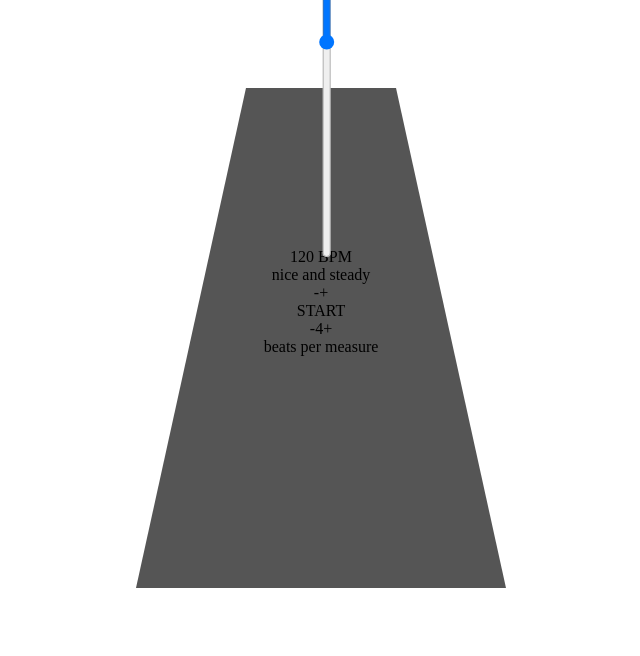
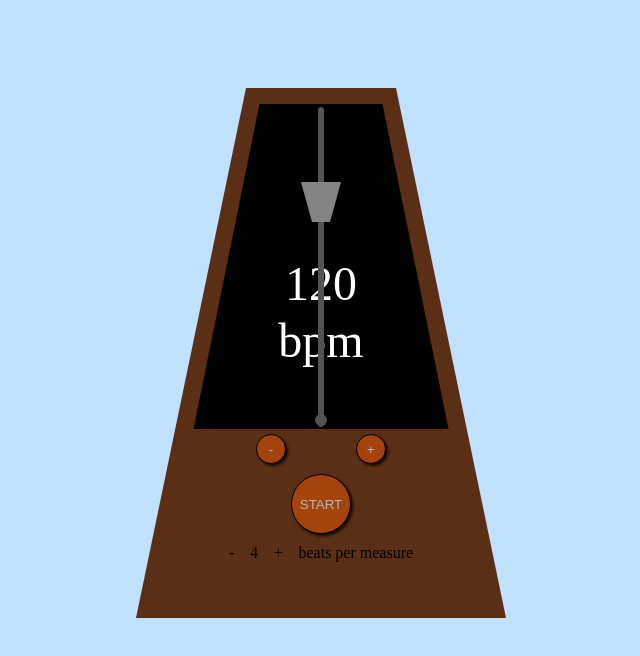
Before and after one commit to yavorkoen/metronome, a plain HTML site: page index.html in a window 1280 px wide. Shown: the whole page, without its empty margins (319-959 px from the left). Drawn offline with Linux system fonts and the light colour scheme.

Commit message:
add more styles

```diff
--- a/index.html
+++ b/index.html
@@ -14,20 +14,22 @@
             <input class="tempo-slider" type="range" min="40" max="340" value="120" step="1">
             <div class="bpm-display">
                 <span class="tempo">120</span>
-                <span class="bpm">BPM</span>
+                <span class="bpm">bpm</span>
             </div>
-            <div class="tempo-text">nice and steady</div>
+            <div class="circle"></div>
             <div class="tempo-settings">
-                <div class="adjust-tempo decrease-tempo">-</div>
-                <div class="adjust-tempo increase-tempo">+</div>
+                <button accesskey="-" class="adjust-tempo decrease-tempo">-</button>
+                <button class="adjust-tempo increase-tempo">+</button>
             </div>
-            <div class="start-stop-btn">START</div>
+            <button class="start-stop-btn">START</button>
+
             <div class="measures">
                 <div class="adjust-beats decrease-beats">-</div>
                 <div class="measure-count">4</div>
                 <div class="adjust-beats increase-beats">+</div>
+                <div class="measures-text">beats per measure</div>
             </div>
-            <div class="measures-text">beats per measure</div>
+
             <!-- <div class="note-length-settings">
                 <select name="note-length" id="note-length" class="note-length">
                     <option value="quarter">quarter</option>
@@ -39,7 +41,9 @@
             </div> -->
         </div>
     </div>
-    <div class="metronome-border"></div>
+    <div class="metronome-border">
+        <div class="black-board"></div>
+    </div>
     <script src="/app.js" type="module"></script>
 </body>
 
--- a/styles.css
+++ b/styles.css
@@ -1,5 +1,6 @@
 body {
     position: relative;
+    background-color: rgb(192, 225, 255);
 }
 
 .container {
@@ -14,7 +15,7 @@ body {
     display: flex;
     flex-direction: column;
     align-items: center;
-    height: 400px;
+    margin-top: 11rem;
 }
 
 .metronome-border {
@@ -22,7 +23,7 @@ body {
     left: 50%;
     transform: translate(-50%);
     margin-top: 5rem;
-    border-bottom: 500px solid #555;
+    border-bottom: 530px solid rgb(91, 47, 21);
     border-left: 110px solid transparent;
     border-right: 110px solid transparent;
     height: 0;
@@ -30,37 +31,121 @@ body {
     z-index: 0;
 }
 
-.tempo-settings {
-    display: flex;
+.black-board {
+    position: absolute;
+    left: 50%;
+    margin-top: 1rem;
+    transform: translate(-50%);
+    border-bottom: 325px solid black;
+    border-left: 66px solid transparent;
+    border-right: 66px solid transparent;
+    height: 0;
+    width: 123px;
+
 }
 
-.measures {
+.tempo-settings, .measures{
+    width: 200px;
     display: flex;
+    justify-content: space-around;
+    padding: 10px;
 }
 
- .tempo-slider {
+.tempo-slider {
+    all: unset;
     position: absolute;
-    right: 50px;
-    width: 300px;
+    right: 50%;
+    width: 320px;
+    height: 6px;
+    border-radius: 3px;
+    background-color: rgb(83, 83, 83);
     transform: rotate(90deg);
     transform-origin: right;
+    z-index: 99;
+}
+.circle{
+    width: 12px;
+    height: 12px;
+    background-color: rgb(83, 83, 83);;
+    border-radius: 50%;
+    position: absolute;
+    bottom: 45%;
 
-    /* all: unset; */
 }
-/* .tempo-slider::-webkit-slider-thumb{
+
+.tempo-slider::-webkit-slider-thumb {
     -webkit-appearance: none;
-}  */
+    width: 40px;
+    height: 0px;
+    transform: rotate(90deg);
+    border-bottom: 40px solid rgb(132, 132, 132);
+    border-left: 11px solid transparent;
+    border-right: 11px solid transparent;
+}
+
 .tempo-slider.active {
     --duration: 60000 / 120;
     --angleLeft: 0;
     --angleRight: 0;
-    animation-name: pendulum ;
+    animation-name: pendulum;
     animation-duration: calc(var(--duration) * 1ms);
-    animation-timing-function:  ease-in-out;
+    animation-timing-function: ease-in-out;
     animation-direction: alternate;
     animation-iteration-count: infinite;
 }
+.start-stop-btn{
+    width: 60px;
+    height: 60px;
+}
+
+button {
+
+    border-radius: 50%;
+    border: 1px solid black;
+    -webkit-box-shadow: 2px 2px 3px 0px rgba(0, 0, 0, 0.82);
+    -moz-box-shadow: 2px 2px 3px 0px rgba(0, 0, 0, 0.82);
+    box-shadow: 2px 2px 3px 0px rgba(0, 0, 0, 0.82);
+    background-color: rgb(164, 68, 12);
+    color: rgb(182, 182, 182);
+}
+
+button:active {
+    transform: translateY(2px);
+    transform: translateX(1px);
+    -webkit-box-shadow: 1px 1px 2px 0px rgba(0, 0, 0, 0.82);
+    -moz-box-shadow: 1px 1px 2px 0px rgba(0, 0, 0, 0.82);
+    box-shadow: 1px 1px 2px 0px rgba(0, 0, 0, 0.82);
+
+}
+.adjust-tempo.decrease-tempo,  .adjust-tempo.increase-tempo{
+    width: 30px;
+    height: 30px;
+    text-align: center;
+
+}
+.bpm-display{
+    position:absolute;
+    top: 2%;
+    display: flex;
+    flex-direction: column;
+    color: white;
+    font-size: 3rem;
+    z-index: 1;
+}
+.tempo{
+    text-align: center;
+    padding: 2px;
+}
+.bpm{
+    text-align: center;
+}
+
 @keyframes pendulum {
-    from{transform: rotate(calc(var(--angleLeft) * 1deg))}
-    to {transform: rotate(calc(var(--angleRight) * 1deg))}
+    from {
+        transform: rotate(calc(var(--angleLeft) * 1deg))
+    }
+
+    to {
+        transform: rotate(calc(var(--angleRight) * 1deg))
+    }
 }
```
